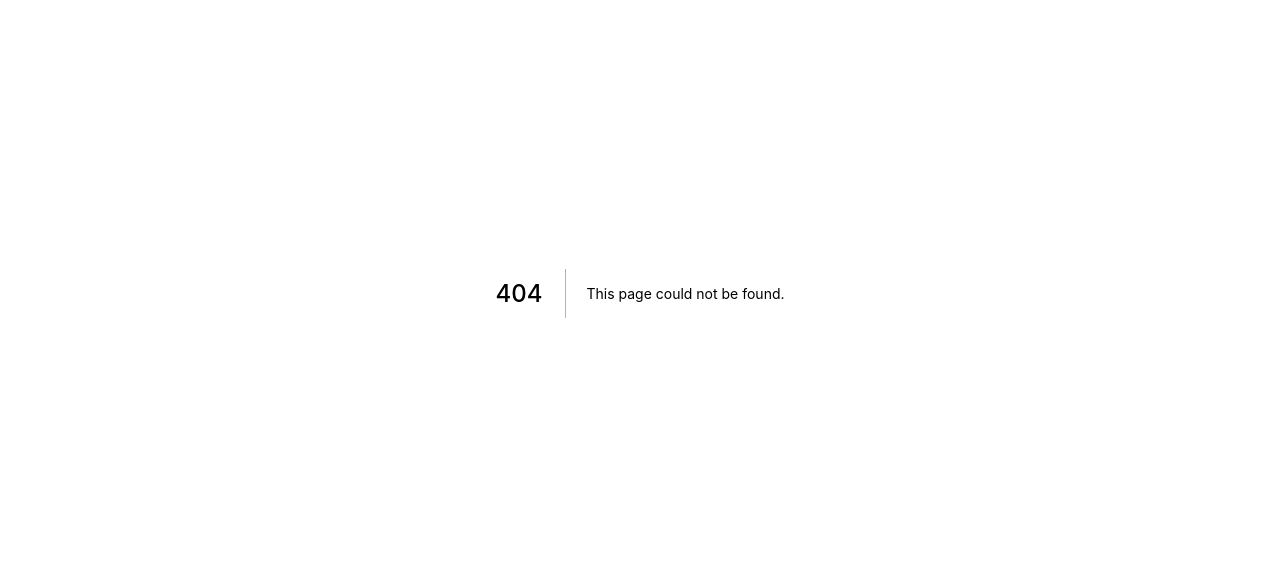
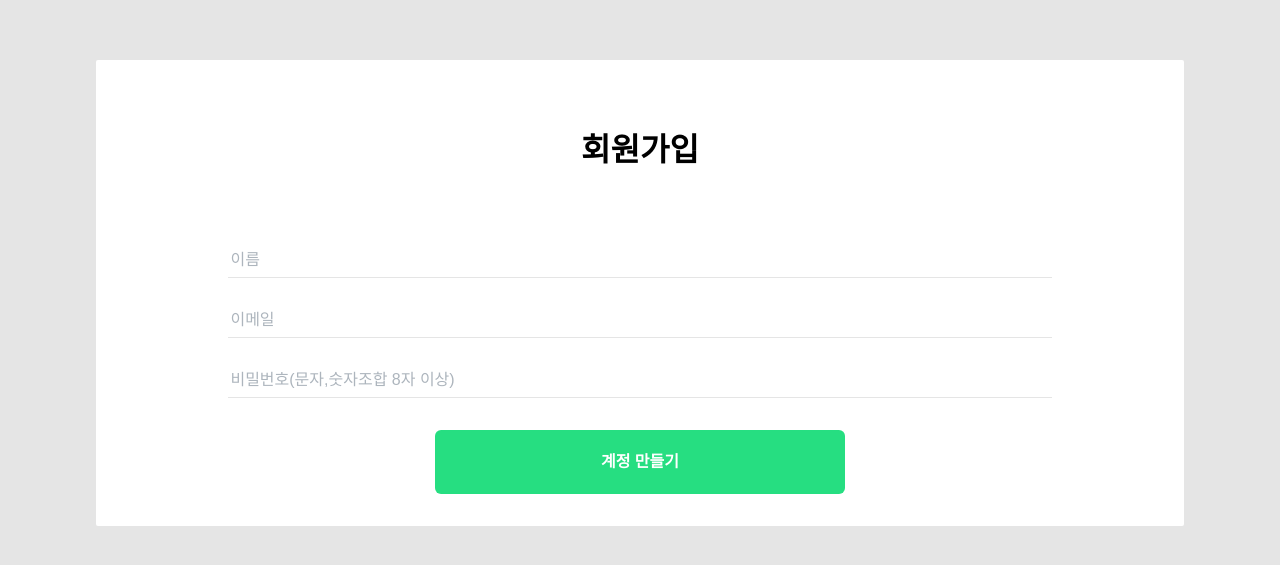
Before and after one commit to Gyumong/StudyPot, a Next.js app in the folder front/: page /signup in a window 1280 px wide. Before the commit this address had no page. Shown: the part 107-672 px from the top of the page. Built offline with nearby package versions, Linux system fonts and the light colour scheme.

Commit message:
common Button

```diff
--- /dev/null
+++ b/front/components/SignUpForm/index.tsx
@@ -0,0 +1,18 @@
+import React, { ReactElement } from "react";
+import { Header, SignUpFormBlock, Input, SignUpButton } from "./styles";
+
+const SignUpForm = (): ReactElement => {
+  return (
+    <SignUpFormBlock>
+      <Header>회원가입</Header>
+      <Input placeholder="이름" />
+      <Input placeholder="이메일" />
+      <Input placeholder="비밀번호(문자,숫자조합 8자 이상)" />
+      {/* <Desc></Desc> */}
+      <SignUpButton>계정 만들기</SignUpButton>
+      {/* <Footer></Footer> */}
+    </SignUpFormBlock>
+  );
+};
+
+export default SignUpForm;
--- /dev/null
+++ b/front/components/SignUpForm/styles.tsx
@@ -0,0 +1,37 @@
+import styled from "@emotion/styled";
+import Button from "@components/common/Button";
+export const SignUpFormBlock = styled.form`
+  width: 80%;
+  max-width: 900px;
+  margin: 0 auto;
+  padding: 0 2rem;
+  padding-top: 2rem;
+  display: flex;
+  flex-direction: column;
+  align-items: center;
+`;
+
+export const Header = styled.header`
+  text-align: center;
+  font-weight: 700;
+  font-size: 2rem;
+`;
+
+export const Input = styled.input`
+  width: 100%;
+  font-size: 1rem;
+  margin-top: 5rem;
+  border: none;
+  border-bottom: 1px solid #e5e5e5;
+  padding-bottom: 0.5rem;
+  & + & {
+    margin-top: 2rem;
+  }
+  ::-webkit-input-placeholder {
+    color: #adb5bd;
+  }
+`;
+
+export const SignUpButton = styled(Button)`
+  width: 50%;
+`;
--- /dev/null
+++ b/front/components/common/Button.tsx
@@ -0,0 +1,40 @@
+import React, { FC } from "react";
+import styled from "@emotion/styled";
+
+interface A {
+  a?: string;
+}
+
+interface B<P> {
+  b?: P;
+}
+
+interface Props extends A, B<string> {}
+
+const StyledButton = styled.button`
+  width: 100%;
+  max-width: 800px;
+  font-size: 1rem;
+  margin-top: 2rem;
+  background: #26de81;
+  border-radius: 6px;
+  padding: 1.5rem 0;
+  color: white;
+  line-height: 1;
+  font-weight: 600;
+  display: inline-flex;
+  justify-content: center;
+  align-items: center;
+  &:hover {
+    background: #70e0a8;
+  }
+  cursor: pointer;
+  transition: 0.125s all ease-in;
+  &:focus {
+    box-shadow: 0px 2px 12px #00000030;
+  }
+`;
+
+const Button: FC<Props> = (props) => <StyledButton {...props} />;
+
+export default Button;
--- /dev/null
+++ b/front/layouts/auth/index.tsx
@@ -0,0 +1,11 @@
+import React, { FC } from "react";
+import { AuthTemplateBlock, WhiteBox } from "./styles";
+const AuthTemplate: FC = ({ children }) => {
+  return (
+    <AuthTemplateBlock>
+      <WhiteBox>{children}</WhiteBox>
+    </AuthTemplateBlock>
+  );
+};
+
+export default AuthTemplate;
--- /dev/null
+++ b/front/layouts/auth/styles.tsx
@@ -0,0 +1,21 @@
+import styled from "@emotion/styled";
+
+export const AuthTemplateBlock = styled.div`
+  position: absolute;
+  left: 0;
+  right: 0;
+  top: 0;
+  bottom: 0;
+  background: #e5e5e5;
+  display: flex;
+  flex-direction: column;
+  justify-content: center;
+  align-items: center;
+`;
+
+export const WhiteBox = styled.div`
+  background: white;
+  width: 80%;
+  padding: 2rem;
+  border-radius: 2px;
+`;
--- a/front/pages/index.js
+++ b/front/pages/index.js
@@ -1,7 +1,6 @@
 import React from "react";
-
 const Home = () => {
-  return <div>Home Page</div>;
+  return <div>HomePage</div>;
 };
 
 export default Home;
--- /dev/null
+++ b/front/pages/signup.tsx
@@ -0,0 +1,12 @@
+import React, { ReactElement } from "react";
+import AuthTemplate from "@layouts/auth";
+import SignUpForm from "@components/SignUpForm";
+const SignUp = (): ReactElement => {
+  return (
+    <AuthTemplate>
+      <SignUpForm />
+    </AuthTemplate>
+  );
+};
+
+export default SignUp;
--- a/front/styles/global-style.ts
+++ b/front/styles/global-style.ts
@@ -7,8 +7,16 @@ export const globalStyles = css`
     font-family: "Noto Sans KR", sans-serif;
     box-sizing: border-box;
   }
+  a {
+    text-decoration: none;
+    color: inherit;
+  }
   :focus {
     outline: none;
     border: none;
   }
+  button {
+    outline: none;
+    border: none;
+  }
 `;
--- /dev/null
+++ b/front/styles/palette.ts
@@ -0,0 +1,6 @@
+const palette = {
+  gray: ["#f8f9fa", "#f1f3f5", "#e9ecef", "#dee2e6", "#ced4da", "#adb5bd", "#868e96", "#495057", "#343a40", "#212529"],
+  green: ["#ebfbee", "#d3f9d8", "#b2f2bb", "#8ce99a", "#69db7c", "#51cf66", "#40c057", "#37b24d", "#2f9e44", "#2b8a3e"],
+};
+
+export default palette;
--- a/front/tsconfig.json
+++ b/front/tsconfig.json
@@ -9,6 +9,7 @@
     "target": "es5",
     "strict": true,
     "resolveJsonModule": true,
+    "jsxImportSource": "@emotion/react",
     "baseUrl": ".",
     "paths": {
       // 절대경로
@@ -17,7 +18,8 @@
       "@layouts/*": ["layouts/*"],
       "@pages/*": ["pages/*"],
       "@utils/*": ["utils/*"],
-      "@typings/*": ["typings/*"]
+      "@typings/*": ["typings/*"],
+      "@styles/*": ["styles/*"]
     },
     "allowJs": true,
     "skipLibCheck": true,
```
Also changed, not shown: front/styles/Home.module.css (deleted, +0 -122 lines).
